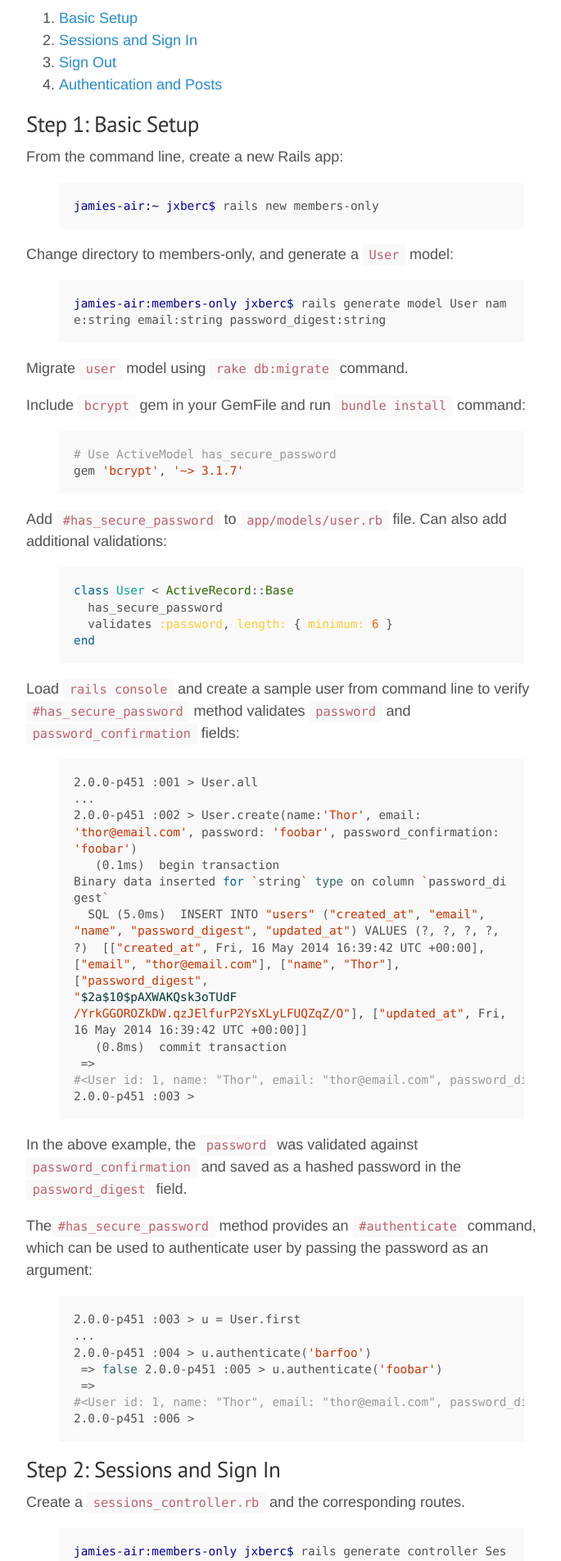
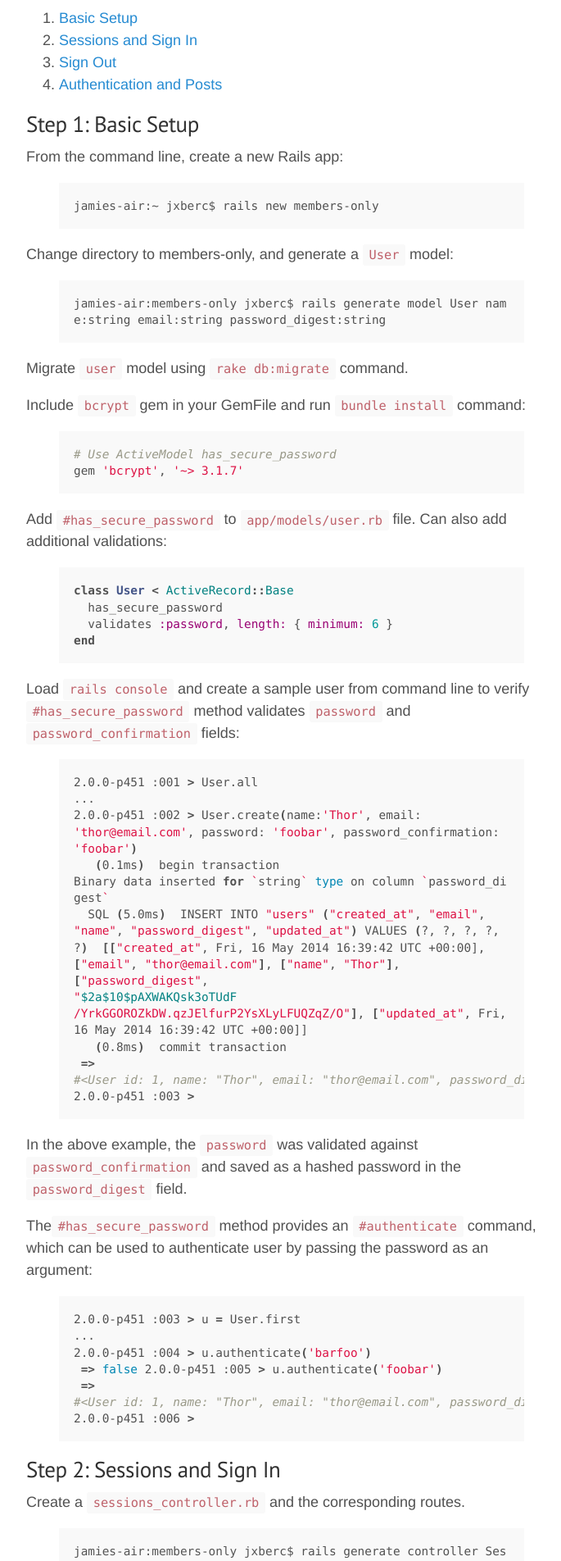
Before and after one commit to Jberczel/jberczel.github.io, a Jekyll site: the page built from _posts/2014-05-16-members-only-walkthrough.md, in a window 1280 px wide. Shown: the part 1755-3659 px from the top of the page at 82% size, without its empty margins (284-969 px from the left). Built offline with Jekyll 4.4.1, drawn with Linux system fonts in a browser that asks for light colours; Markdown is read by kramdown in place of the engine named in the settings; comment, search, counter and statistics services are not loaded.

Commit message:
change syntax highlighting

```diff
--- a/public/css/syntax.css
+++ b/public/css/syntax.css
@@ -1,66 +1,60 @@
-.hll { background-color: #ffffcc }
- /*{ background: #f0f3f3; }*/
-.c { color: #999; } /* Comment */
-.err { color: #AA0000; background-color: #FFAAAA } /* Error */
-.k { color: #006699; } /* Keyword */
-.o { color: #555555 } /* Operator */
-.cm { color: #0099FF; font-style: italic } /* Comment.Multiline */
-.cp { color: #009999 } /* Comment.Preproc */
-.c1 { color: #999; } /* Comment.Single */
-.cs { color: #999; } /* Comment.Special */
-.gd { background-color: #FFCCCC; border: 1px solid #CC0000 } /* Generic.Deleted */
-.ge { font-style: italic } /* Generic.Emph */
-.gr { color: #FF0000 } /* Generic.Error */
-.gh { color: #003300; } /* Generic.Heading */
-.gi { background-color: #CCFFCC; border: 1px solid #00CC00 } /* Generic.Inserted */
-.go { color: #AAAAAA } /* Generic.Output */
-.gp { color: #000099; } /* Generic.Prompt */
-.gs { } /* Generic.Strong */
-.gu { color: #003300; } /* Generic.Subheading */
-.gt { color: #99CC66 } /* Generic.Traceback */
-.kc { color: #006699; } /* Keyword.Constant */
-.kd { color: #006699; } /* Keyword.Declaration */
-.kn { color: #006699; } /* Keyword.Namespace */
-.kp { color: #006699 } /* Keyword.Pseudo */
-.kr { color: #006699; } /* Keyword.Reserved */
-.kt { color: #007788; } /* Keyword.Type */
-.m { color: #FF6600 } /* Literal.Number */
-.s { color: #d44950 } /* Literal.String */
-.na { color: #4f9fcf } /* Name.Attribute */
-.nb { color: #336666 } /* Name.Builtin */
-.nc { color: #00AA88; } /* Name.Class */
-.no { color: #336600 } /* Name.Constant */
-.nd { color: #9999FF } /* Name.Decorator */
-.ni { color: #999999; } /* Name.Entity */
-.ne { color: #CC0000; } /* Name.Exception */
-.nf { color: #CC00FF } /* Name.Function */
-.nl { color: #9999FF } /* Name.Label */
-.nn { color: #00CCFF; } /* Name.Namespace */
-.nt { color: #2f6f9f; } /* Name.Tag */
-.nv { color: #003333 } /* Name.Variable */
-.ow { color: #000000; } /* Operator.Word */
-.w { color: #bbbbbb } /* Text.Whitespace */
-.mf { color: #FF6600 } /* Literal.Number.Float */
-.mh { color: #FF6600 } /* Literal.Number.Hex */
-.mi { color: #FF6600 } /* Literal.Number.Integer */
-.mo { color: #FF6600 } /* Literal.Number.Oct */
-.sb { color: #CC3300 } /* Literal.String.Backtick */
-.sc { color: #CC3300 } /* Literal.String.Char */
-.sd { color: #CC3300; font-style: italic } /* Literal.String.Doc */
-.s2 { color: #CC3300 } /* Literal.String.Double */
-.se { color: #CC3300; } /* Literal.String.Escape */
-.sh { color: #CC3300 } /* Literal.String.Heredoc */
-.si { color: #AA0000 } /* Literal.String.Interpol */
-.sx { color: #CC3300 } /* Literal.String.Other */
-.sr { color: #33AAAA } /* Literal.String.Regex */
-.s1 { color: #CC3300 } /* Literal.String.Single */
-.ss { color: #FFCC33 } /* Literal.String.Symbol */
-.bp { color: #336666 } /* Name.Builtin.Pseudo */
-.vc { color: #003333 } /* Name.Variable.Class */
-.vg { color: #003333 } /* Name.Variable.Global */
-.vi { color: #003333 } /* Name.Variable.Instance */
-.il { color: #FF6600 } /* Literal.Number.Integer.Long */
-
-.css .o,
-.css .o + .nt,
-.css .nt + .nt { color: #999; }
+.highlight  { background: #ffffff; }
+.highlight .c { color: #999988; font-style: italic } /* Comment */
+.highlight .err { color: #a61717; background-color: #e3d2d2 } /* Error */
+.highlight .k { font-weight: bold } /* Keyword */
+.highlight .o { font-weight: bold } /* Operator */
+.highlight .cm { color: #999988; font-style: italic } /* Comment.Multiline */
+.highlight .cp { color: #999999; font-weight: bold } /* Comment.Preproc */
+.highlight .c1 { color: #999988; font-style: italic } /* Comment.Single */
+.highlight .cs { color: #999999; font-weight: bold; font-style: italic } /* Comment.Special */
+.highlight .gd { color: #000000; background-color: #ffdddd } /* Generic.Deleted */
+.highlight .gd .x { color: #000000; background-color: #ffaaaa } /* Generic.Deleted.Specific */
+.highlight .ge { font-style: italic } /* Generic.Emph */
+.highlight .gr { color: #aa0000 } /* Generic.Error */
+.highlight .gh { color: #999999 } /* Generic.Heading */
+.highlight .gi { color: #000000; background-color: #ddffdd } /* Generic.Inserted */
+.highlight .gi .x { color: #000000; background-color: #aaffaa } /* Generic.Inserted.Specific */
+.highlight .go { color: #888888 } /* Generic.Output */
+.highlight .gp { color: #555555 } /* Generic.Prompt */
+.highlight .gs { font-weight: bold } /* Generic.Strong */
+.highlight .gu { color: #aaaaaa } /* Generic.Subheading */
+.highlight .gt { color: #aa0000 } /* Generic.Traceback */
+.highlight .kc { font-weight: bold } /* Keyword.Constant */
+.highlight .kd { font-weight: bold } /* Keyword.Declaration */
+.highlight .kp { font-weight: bold } /* Keyword.Pseudo */
+.highlight .kr { font-weight: bold } /* Keyword.Reserved */
+.highlight .kt { color: #445588; font-weight: bold } /* Keyword.Type */
+.highlight .m { color: #009999 } /* Literal.Number */
+.highlight .s { color: #d14 } /* Literal.String */
+.highlight .na { color: #008080 } /* Name.Attribute */
+.highlight .nb { color: #0086B3 } /* Name.Builtin */
+.highlight .nc { color: #445588; font-weight: bold } /* Name.Class */
+.highlight .no { color: #008080 } /* Name.Constant */
+.highlight .ni { color: #800080 } /* Name.Entity */
+.highlight .ne { color: #990000; font-weight: bold } /* Name.Exception */
+.highlight .nf { color: #990000; font-weight: bold } /* Name.Function */
+.highlight .nn { color: #555555 } /* Name.Namespace */
+.highlight .nt { color: #000080 } /* Name.Tag */
+.highlight .nv { color: #008080 } /* Name.Variable */
+.highlight .ow { font-weight: bold } /* Operator.Word */
+.highlight .w { color: #bbbbbb } /* Text.Whitespace */
+.highlight .mf { color: #009999 } /* Literal.Number.Float */
+.highlight .mh { color: #009999 } /* Literal.Number.Hex */
+.highlight .mi { color: #009999 } /* Literal.Number.Integer */
+.highlight .mo { color: #009999 } /* Literal.Number.Oct */
+.highlight .sb { color: #d14 } /* Literal.String.Backtick */
+.highlight .sc { color: #d14 } /* Literal.String.Char */
+.highlight .sd { color: #d14 } /* Literal.String.Doc */
+.highlight .s2 { color: #d14 } /* Literal.String.Double */
+.highlight .se { color: #d14 } /* Literal.String.Escape */
+.highlight .sh { color: #d14 } /* Literal.String.Heredoc */
+.highlight .si { color: #d14 } /* Literal.String.Interpol */
+.highlight .sx { color: #d14 } /* Literal.String.Other */
+.highlight .sr { color: #009926 } /* Literal.String.Regex */
+.highlight .s1 { color: #d14 } /* Literal.String.Single */
+.highlight .ss { color: #990073 } /* Literal.String.Symbol */
+.highlight .bp { color: #999999 } /* Name.Builtin.Pseudo */
+.highlight .vc { color: #008080 } /* Name.Variable.Class */
+.highlight .vg { color: #008080 } /* Name.Variable.Global */
+.highlight .vi { color: #008080 } /* Name.Variable.Instance */
+.highlight .il { color: #009999 } /* Literal.Number.Integer.Long */
```
